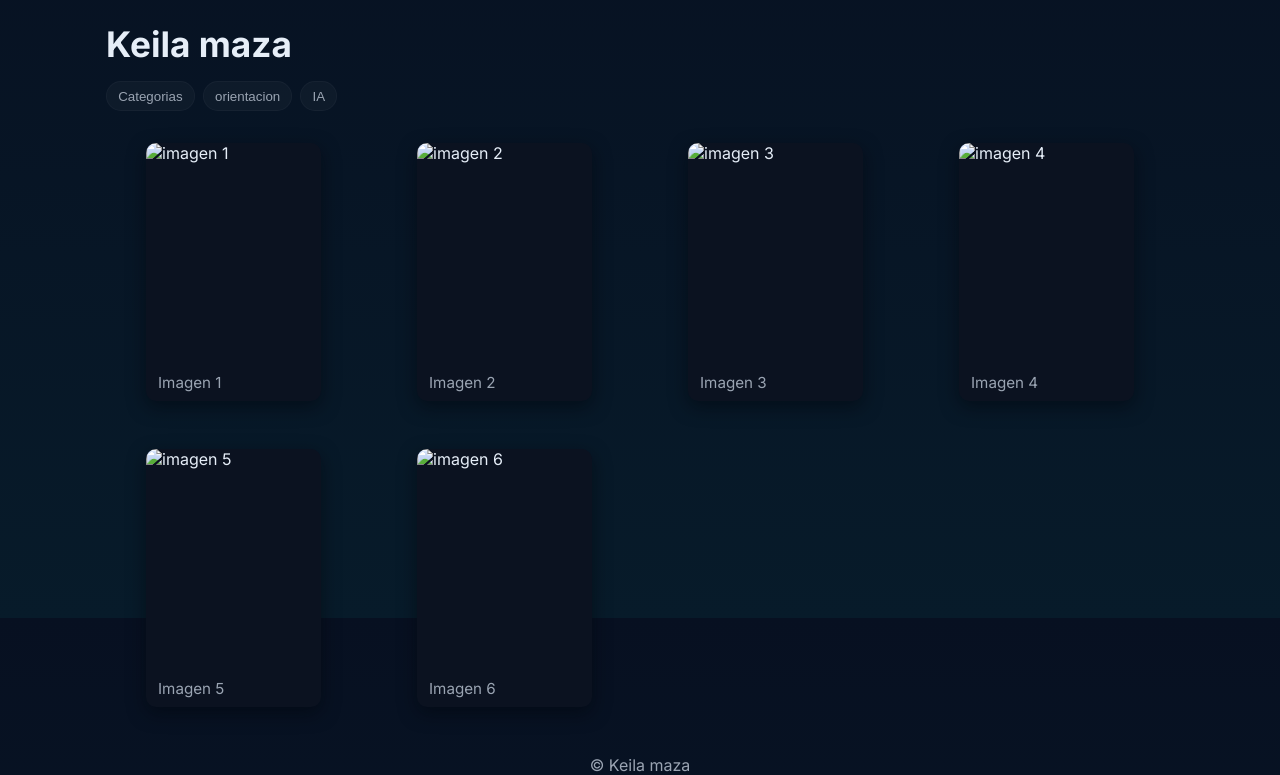
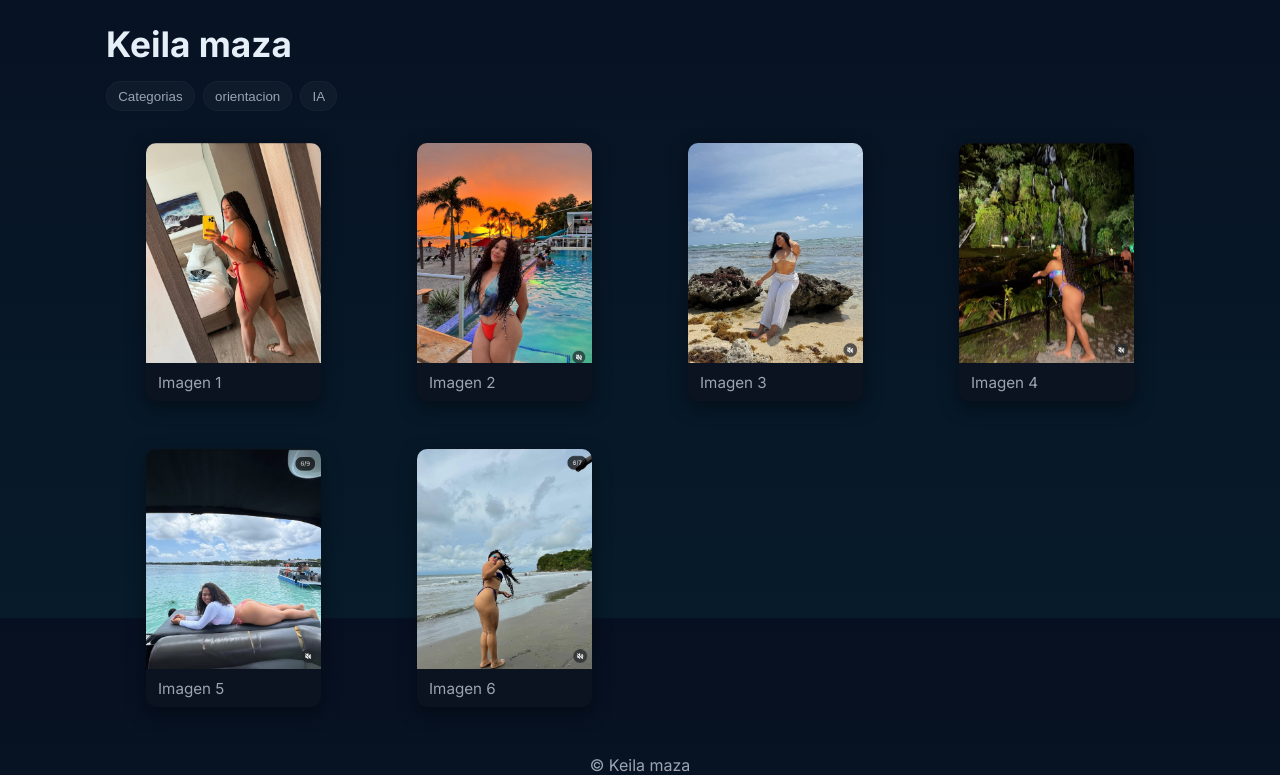
Before and after one commit to vaem471-coder/Vensuncho, a plain HTML site: page index.html in a window 1280 px wide. Shown: the part 182-957 px from the top of the page. Drawn offline with Linux system fonts and the light colour scheme.

Commit message:
Update index.html
Updated image paths in the gallery section to include the '/fotos/' directory.

```diff
--- a/index.html
+++ b/index.html
@@ -36,12 +36,12 @@
 
     <section class="gallery" aria-label="Galería de imágenes">
       <!-- Reemplaza los src por tus imágenes -->
-      <figure class="card"><img src="Kei1.jpeg" alt="imagen 1"><figcaption>Imagen 1</figcaption></figure>
-      <figure class="card"><img src="Kei2.jpeg" alt="imagen 2"><figcaption>Imagen 2</figcaption></figure>
-      <figure class="card"><img src="Kei3.jpeg" alt="imagen 3"><figcaption>Imagen 3</figcaption></figure>
-      <figure class="card"><img src="Kei4.jpeg" alt="imagen 4"><figcaption>Imagen 4</figcaption></figure>
-      <figure class="card"><img src="Kei5.jpeg" alt="imagen 5"><figcaption>Imagen 5</figcaption></figure>
-      <figure class="card"><img src="Kei6.jpeg" alt="imagen 6"><figcaption>Imagen 6</figcaption></figure>
+      <figure class="card"><img src="/fotos/Kei1.jpeg" alt="imagen 1"><figcaption>Imagen 1</figcaption></figure>
+      <figure class="card"><img src="/fotos/Kei2.jpeg" alt="imagen 2"><figcaption>Imagen 2</figcaption></figure>
+      <figure class="card"><img src="/fotos/Kei3.jpeg" alt="imagen 3"><figcaption>Imagen 3</figcaption></figure>
+      <figure class="card"><img src="/fotos/Kei4.jpeg" alt="imagen 4"><figcaption>Imagen 4</figcaption></figure>
+      <figure class="card"><img src="/fotos/Kei5.jpeg" alt="imagen 5"><figcaption>Imagen 5</figcaption></figure>
+      <figure class="card"><img src="/fotos/Kei6.jpeg" alt="imagen 6"><figcaption>Imagen 6</figcaption></figure>
     </section>
 
     <footer class="footer">
```
